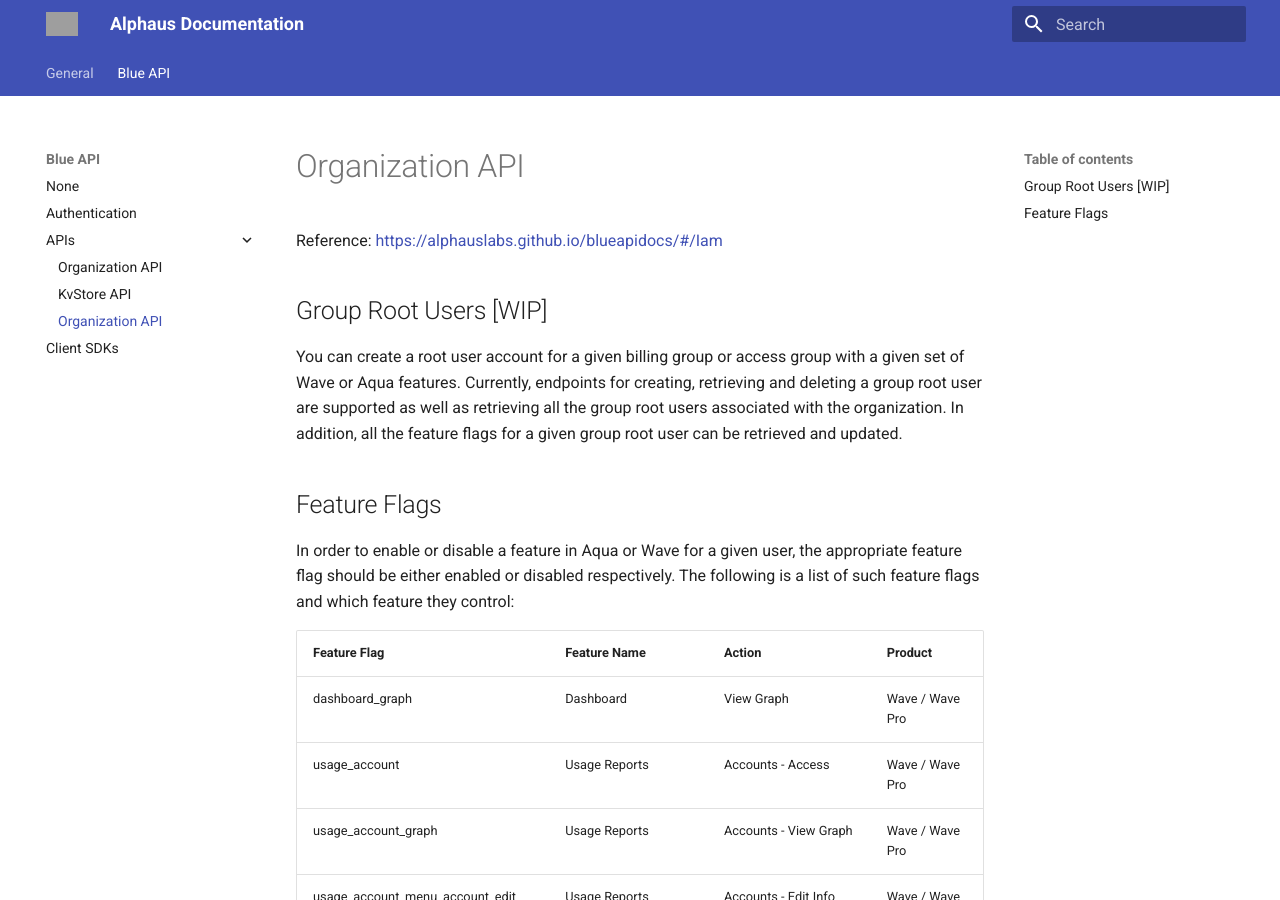
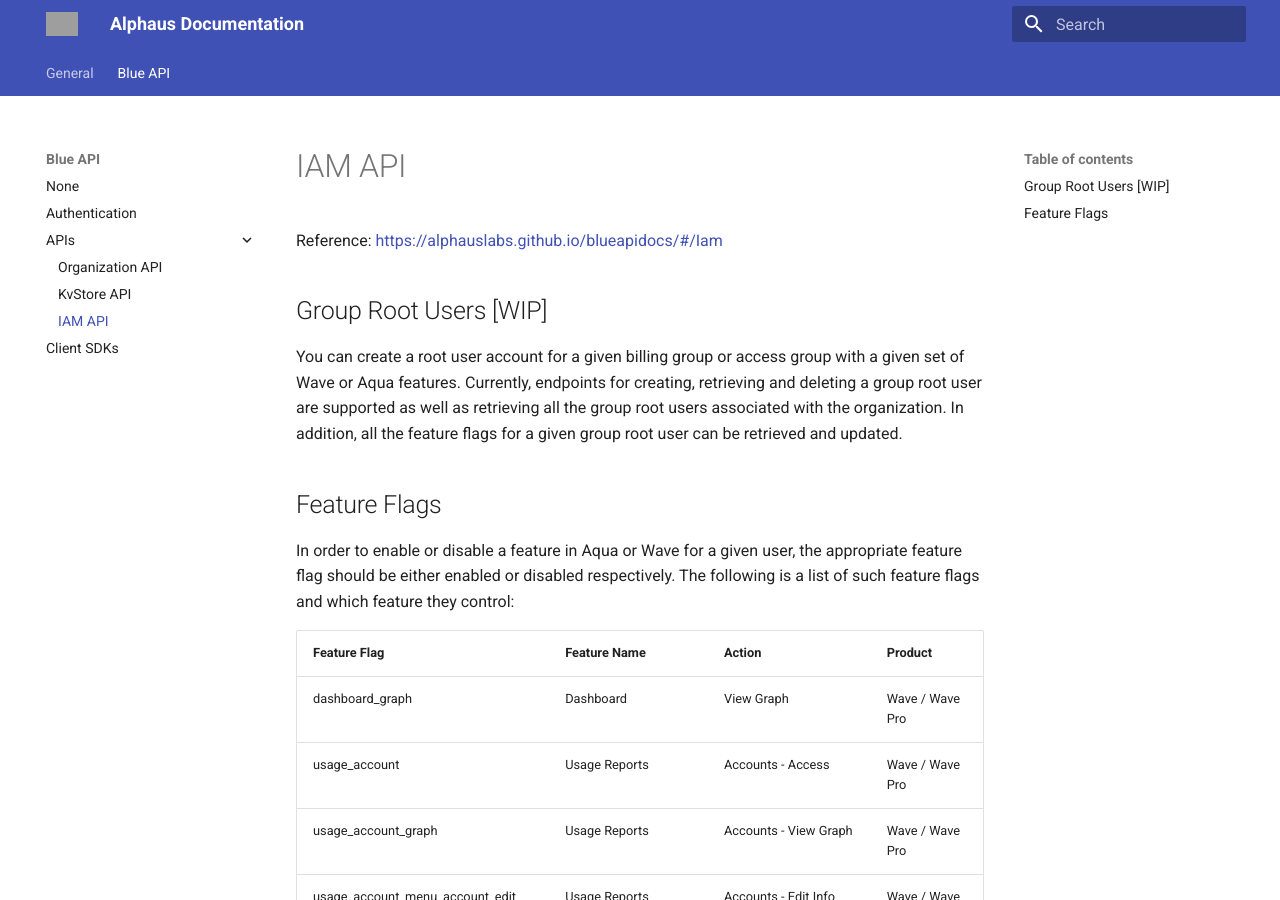
Before and after one commit to alphauslabs/tmpdocs, an MkDocs documentation site: the page built from docs/blueapi/apis/iam.md, in a window 1280 px wide and 900 px high. Built offline with MkDocs 1.6.1 and Material for MkDocs 9.7.7, drawn with Linux system fonts in a browser that asks for light colours; grey boxes are pictures that could not be loaded.

Commit message:
chore: iam title

```diff
--- a/docs/blueapi/apis/iam.md
+++ b/docs/blueapi/apis/iam.md
@@ -1,4 +1,4 @@
-# Organization API
+# IAM API
 
 Reference: [https://alphauslabs.github.io/blueapidocs/#/Iam](https://alphauslabs.github.io/blueapidocs/#/Iam)
 
```
